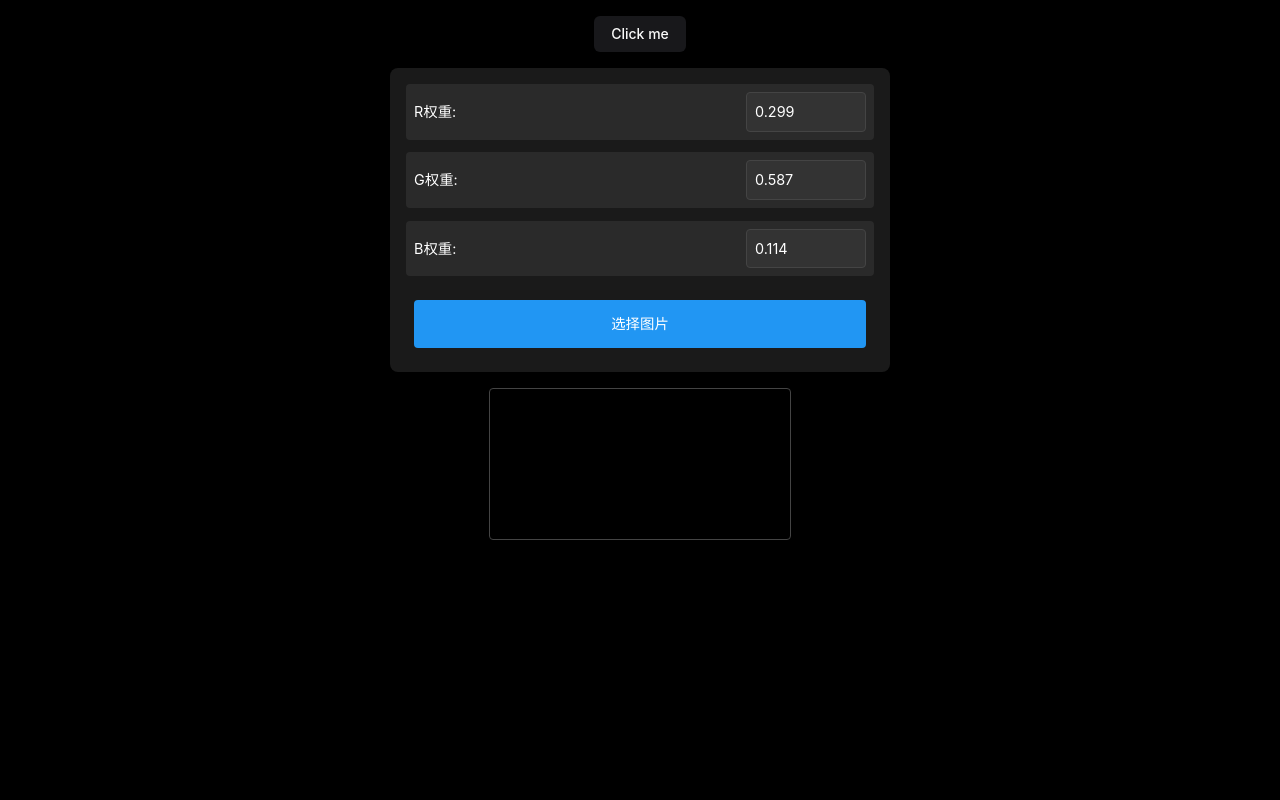
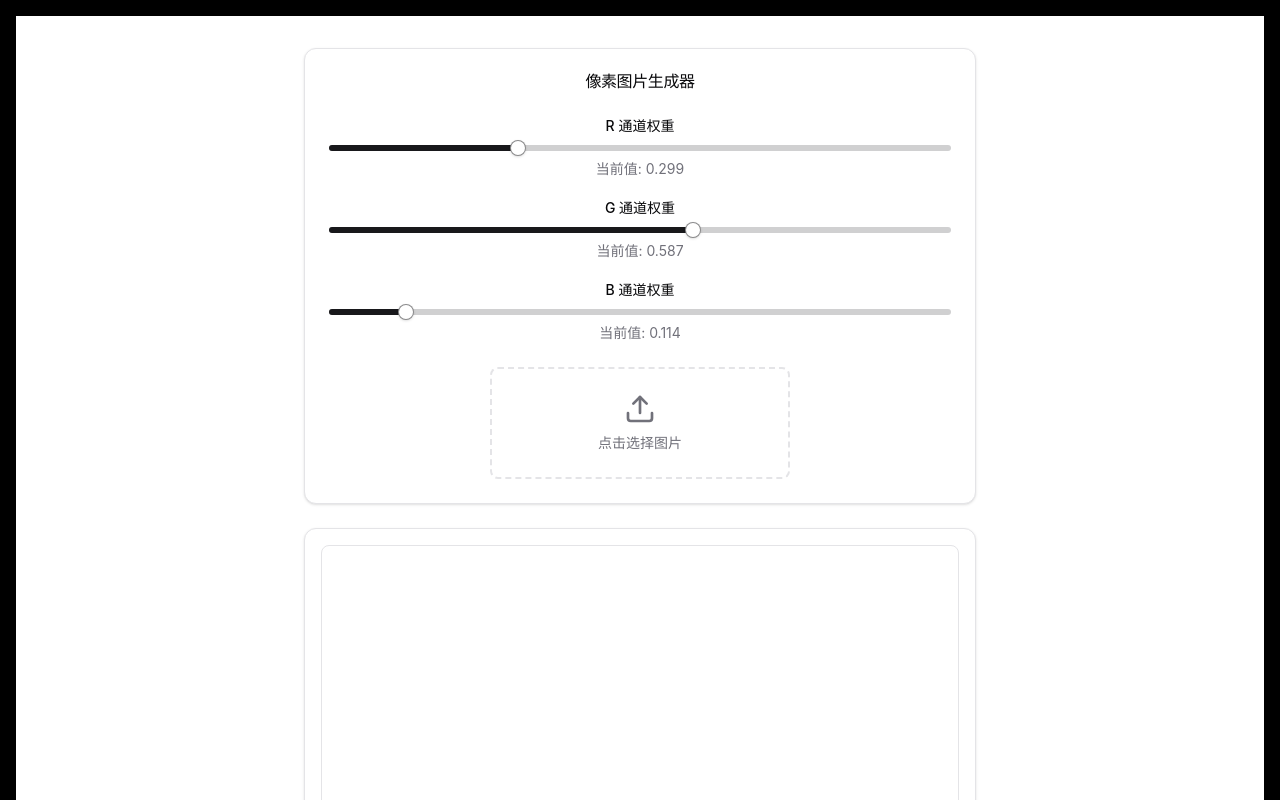
Before and after one commit to Maidang1/pixel-picture, a React (Vite) app: page / in a window 1280 px wide. Shown: the top 800 px of the page. Built offline with nearby package versions, Linux system fonts and the light colour scheme.

Commit message:
feat: 优化样式

```diff
--- a/package.json
+++ b/package.json
@@ -10,6 +10,8 @@
     "preview": "vite preview"
   },
   "dependencies": {
+    "@radix-ui/react-label": "^2.1.2",
+    "@radix-ui/react-slider": "^1.2.3",
     "@radix-ui/react-slot": "^1.1.2",
     "class-variance-authority": "^0.7.1",
     "clsx": "^2.1.1",
--- a/src/App.tsx
+++ b/src/App.tsx
@@ -1,5 +1,8 @@
 import { useState, useRef, useEffect } from 'react'
-import { Button } from "@/components/ui/button"
+import { Label } from "@/components/ui/label"
+import { Slider } from "@/components/ui/slider"
+import { Card, CardContent, CardHeader, CardTitle } from "@/components/ui/card"
+import { Upload } from 'lucide-react'
 
 import './App.css'
 
@@ -13,11 +16,10 @@ function App() {
     b: 0.114
   });
 
-  const handleWeightChange = (color: 'r' | 'g' | 'b', value: string) => {
-    const numValue = parseFloat(value) || 0;
+  const handleWeightChange = (color: 'r' | 'g' | 'b', value: number[]) => {
     setWeights(prev => ({
       ...prev,
-      [color]: numValue
+      [color]: value[0]
     }));
   };
 
@@ -106,57 +108,105 @@ function App() {
   }, [imageFile, weights]);
 
   return (
-    <div className="app-container">
-      <Button>Click me</Button>
-      <div className="controls">
-        <div className="weight-inputs">
-          <label>
-            R权重:
-            <input
-              type="number"
-              step="0.001"
-              value={weights.r}
-              onChange={(e) => handleWeightChange('r', e.target.value)}
+    <div className="min-h-screen bg-background p-4 md:p-8">
+      <div className="container max-w-2xl mx-auto space-y-6">
+        <Card>
+          <CardHeader>
+            <CardTitle>像素图片生成器</CardTitle>
+          </CardHeader>
+          <CardContent className="space-y-6">
+            <div className="space-y-4">
+              <div className="space-y-2">
+                <Label>R 通道权重</Label>
+                <Slider
+                  value={[weights.r]}
+                  onValueChange={(value) => handleWeightChange('r', value)}
+                  min={0}
+                  max={1}
+                  step={0.001}
                   disabled={isLoading}
                 />
-          </label>
-          <label>
-            G权重:
-            <input
-              type="number"
-              step="0.001"
-              value={weights.g}
-              onChange={(e) => handleWeightChange('g', e.target.value)}
+                <div className="text-sm text-muted-foreground">
+                  当前值: {weights.r.toFixed(3)}
+                </div>
+              </div>
+
+              <div className="space-y-2">
+                <Label>G 通道权重</Label>
+                <Slider
+                  value={[weights.g]}
+                  onValueChange={(value) => handleWeightChange('g', value)}
+                  min={0}
+                  max={1}
+                  step={0.001}
                   disabled={isLoading}
                 />
-          </label>
-          <label>
-            B权重:
-            <input
-              type="number"
-              step="0.001"
-              value={weights.b}
-              onChange={(e) => handleWeightChange('b', e.target.value)}
+                <div className="text-sm text-muted-foreground">
+                  当前值: {weights.g.toFixed(3)}
+                </div>
+              </div>
+
+              <div className="space-y-2">
+                <Label>B 通道权重</Label>
+                <Slider
+                  value={[weights.b]}
+                  onValueChange={(value) => handleWeightChange('b', value)}
+                  min={0}
+                  max={1}
+                  step={0.001}
                   disabled={isLoading}
                 />
-          </label>
+                <div className="text-sm text-muted-foreground">
+                  当前值: {weights.b.toFixed(3)}
                 </div>
-        <div className="file-input-wrapper">
-          <label htmlFor="file-upload" className="file-input-label">
-            选择图片
+              </div>
+            </div>
+
+            <div className="grid place-items-center">
+              <Label
+                htmlFor="file-upload"
+                className="cursor-pointer w-full max-w-[300px]"
+              >
+                <div className="flex flex-col items-center gap-2 p-6 border-2 border-dashed rounded-lg hover:border-primary transition-colors">
+                  <Upload className="w-8 h-8 text-muted-foreground" />
+                  <span className="text-sm text-muted-foreground">
+                    {imageFile ? imageFile.name : '点击选择图片'}
+                  </span>
+                </div>
                 <input
                   id="file-upload"
                   type="file"
                   accept="image/*"
                   onChange={handleImageUpload}
-              className="file-input"
+                  className="hidden"
                   disabled={isLoading}
                 />
-          </label>
+              </Label>
             </div>
+          </CardContent>
+        </Card>
+
+        {isLoading && (
+          <Card>
+            <CardContent className="p-4">
+              <div className="flex items-center justify-center text-muted-foreground">
+                处理中...
               </div>
-      {isLoading && <div className="loading">Processing image...</div>}
-      <canvas ref={canvasRef} className="pixel-canvas"></canvas>
+            </CardContent>
+          </Card>
+        )}
+
+        <Card>
+          <CardContent className="p-4">
+            <div className="relative aspect-square w-full overflow-hidden rounded-lg border bg-background">
+              <canvas
+                ref={canvasRef}
+                className="absolute inset-0 w-full h-full object-contain"
+              />
+            </div>
+          </CardContent>
+        </Card>
+      </div>
     </div>
   )
 }
--- /dev/null
+++ b/src/components/ui/card.tsx
@@ -0,0 +1,76 @@
+import * as React from "react"
+
+import { cn } from "@/lib/utils"
+
+const Card = React.forwardRef<
+  HTMLDivElement,
+  React.HTMLAttributes<HTMLDivElement>
+>(({ className, ...props }, ref) => (
+  <div
+    ref={ref}
+    className={cn(
+      "rounded-xl border bg-card text-card-foreground shadow",
+      className
+    )}
+    {...props}
+  />
+))
+Card.displayName = "Card"
+
+const CardHeader = React.forwardRef<
+  HTMLDivElement,
+  React.HTMLAttributes<HTMLDivElement>
+>(({ className, ...props }, ref) => (
+  <div
+    ref={ref}
+    className={cn("flex flex-col space-y-1.5 p-6", className)}
+    {...props}
+  />
+))
+CardHeader.displayName = "CardHeader"
+
+const CardTitle = React.forwardRef<
+  HTMLDivElement,
+  React.HTMLAttributes<HTMLDivElement>
+>(({ className, ...props }, ref) => (
+  <div
+    ref={ref}
+    className={cn("font-semibold leading-none tracking-tight", className)}
+    {...props}
+  />
+))
+CardTitle.displayName = "CardTitle"
+
+const CardDescription = React.forwardRef<
+  HTMLDivElement,
+  React.HTMLAttributes<HTMLDivElement>
+>(({ className, ...props }, ref) => (
+  <div
+    ref={ref}
+    className={cn("text-sm text-muted-foreground", className)}
+    {...props}
+  />
+))
+CardDescription.displayName = "CardDescription"
+
+const CardContent = React.forwardRef<
+  HTMLDivElement,
+  React.HTMLAttributes<HTMLDivElement>
+>(({ className, ...props }, ref) => (
+  <div ref={ref} className={cn("p-6 pt-0", className)} {...props} />
+))
+CardContent.displayName = "CardContent"
+
+const CardFooter = React.forwardRef<
+  HTMLDivElement,
+  React.HTMLAttributes<HTMLDivElement>
+>(({ className, ...props }, ref) => (
+  <div
+    ref={ref}
+    className={cn("flex items-center p-6 pt-0", className)}
+    {...props}
+  />
+))
+CardFooter.displayName = "CardFooter"
+
+export { Card, CardHeader, CardFooter, CardTitle, CardDescription, CardContent }
--- /dev/null
+++ b/src/components/ui/label.tsx
@@ -0,0 +1,24 @@
+import * as React from "react"
+import * as LabelPrimitive from "@radix-ui/react-label"
+import { cva, type VariantProps } from "class-variance-authority"
+
+import { cn } from "@/lib/utils"
+
+const labelVariants = cva(
+  "text-sm font-medium leading-none peer-disabled:cursor-not-allowed peer-disabled:opacity-70"
+)
+
+const Label = React.forwardRef<
+  React.ElementRef<typeof LabelPrimitive.Root>,
+  React.ComponentPropsWithoutRef<typeof LabelPrimitive.Root> &
+    VariantProps<typeof labelVariants>
+>(({ className, ...props }, ref) => (
+  <LabelPrimitive.Root
+    ref={ref}
+    className={cn(labelVariants(), className)}
+    {...props}
+  />
+))
+Label.displayName = LabelPrimitive.Root.displayName
+
+export { Label }
--- /dev/null
+++ b/src/components/ui/slider.tsx
@@ -0,0 +1,26 @@
+import * as React from "react"
+import * as SliderPrimitive from "@radix-ui/react-slider"
+
+import { cn } from "@/lib/utils"
+
+const Slider = React.forwardRef<
+  React.ElementRef<typeof SliderPrimitive.Root>,
+  React.ComponentPropsWithoutRef<typeof SliderPrimitive.Root>
+>(({ className, ...props }, ref) => (
+  <SliderPrimitive.Root
+    ref={ref}
+    className={cn(
+      "relative flex w-full touch-none select-none items-center",
+      className
+    )}
+    {...props}
+  >
+    <SliderPrimitive.Track className="relative h-1.5 w-full grow overflow-hidden rounded-full bg-primary/20">
+      <SliderPrimitive.Range className="absolute h-full bg-primary" />
+    </SliderPrimitive.Track>
+    <SliderPrimitive.Thumb className="block h-4 w-4 rounded-full border border-primary/50 bg-background shadow transition-colors focus-visible:outline-none focus-visible:ring-1 focus-visible:ring-ring disabled:pointer-events-none disabled:opacity-50" />
+  </SliderPrimitive.Root>
+))
+Slider.displayName = SliderPrimitive.Root.displayName
+
+export { Slider }
```
Also changed, not shown: 1 other file (tests, documents, lock files or other folders). Lines whose indentation alone changed are shown as unchanged.
